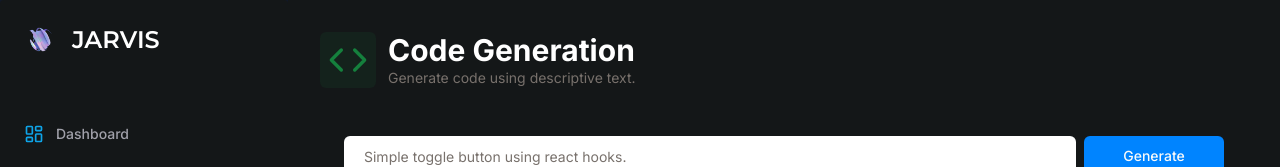
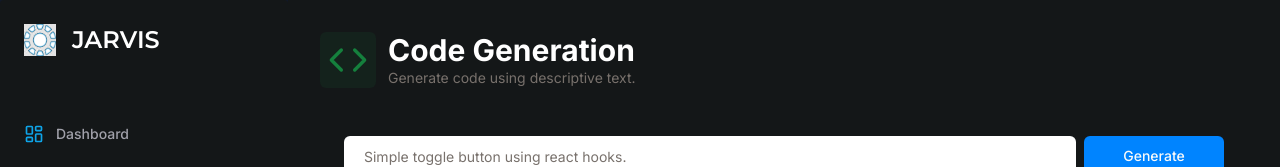
Before and after one commit to swizel24/Jarvis, a Next.js app: page /code in a window 1280 px wide. Shown: the top 167 px of the page. Built offline with nearby package versions, Linux system fonts and the light colour scheme; no server answers.

Commit message:
Update sidebar.tsx

```diff
--- a/components/sidebar.tsx
+++ b/components/sidebar.tsx
@@ -69,7 +69,7 @@ export const Sidebar = ({
       <div className="px-3 py-2 flex-1">
         <Link href="/dashboard" className="flex items-center pl-3 mb-14">
           <div className="relative h-8 w-8 mr-4">
-            <Image fill alt="Logo" src="/logo.gif" />
+            <Image fill alt="Logo" src="/logo.jpg" />
           </div>
           <h1 className={cn("text-2xl font-bold", poppins.className)}>
             JARVIS
```
